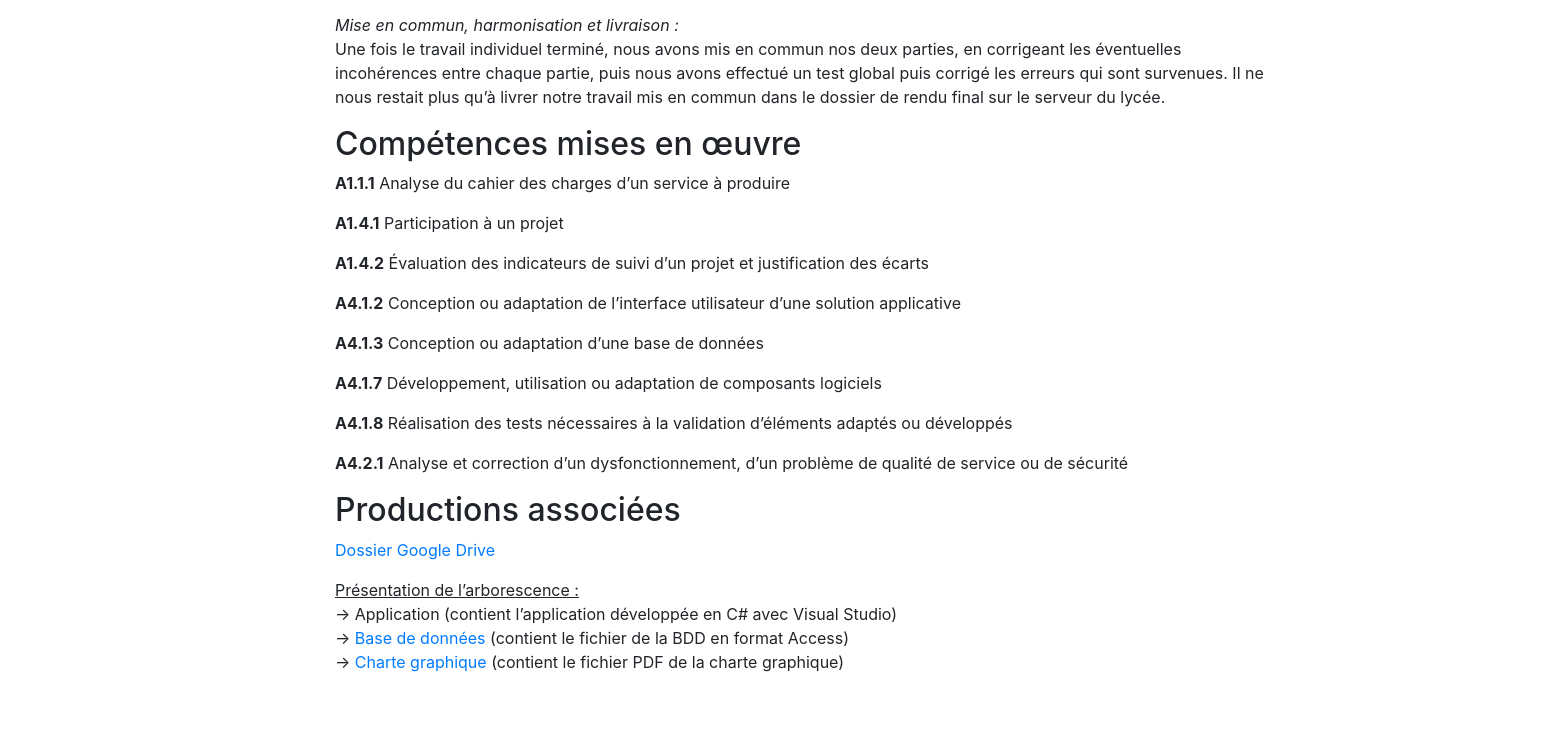
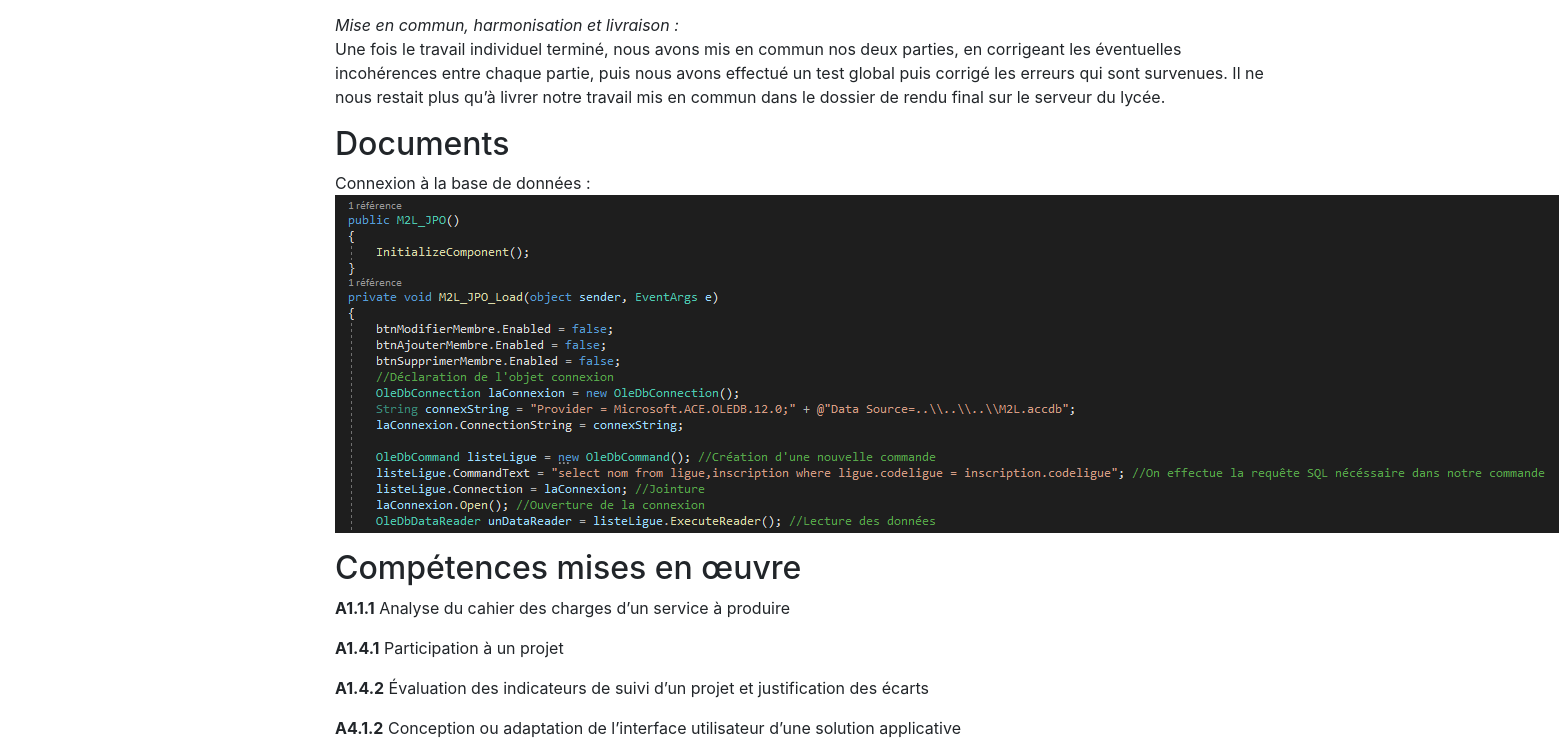
Before and after one commit to NoFallMK/nofallmk.github.io, a plain HTML site: page e4-m2l.html in a window 1280 px wide. Shown: the part 1591-2336 px from the top of the page, 1559 px wide, since content can reach past the window. Before the commit the page ends 2281 px from the top, so only its background shows below. Drawn offline with nearby package versions, Linux system fonts and the light colour scheme.

Commit message:
Begin docs

```diff
--- a/e4-m2l.html
+++ b/e4-m2l.html
@@ -82,6 +82,8 @@ Elle désire pour cela s’équiper d’une application (M2L_JPO) qui l’assist
                     Une fois le travail individuel terminé, nous avons mis en commun nos deux parties, en corrigeant les éventuelles incohérences entre chaque partie, puis nous avons effectué un test global puis corrigé les erreurs qui sont survenues.
 Il ne nous restait plus qu’à livrer notre travail mis en commun dans le dossier de rendu final sur le serveur du lycée.
                 </p>
+            <h2>Documents</h2>
+                <p>Connexion à la base de données :<img src="docs/Screenshot_1.png"></p>
             <h2>Compétences mises en œuvre</h2>
                 <p><b>A1.1.1</b> Analyse du cahier des charges d’un service à produire</p>
                 <p><b>A1.4.1</b> Participation à un projet</p>
```
Also changed, not shown: docs/Screenshot_1.png (added).
